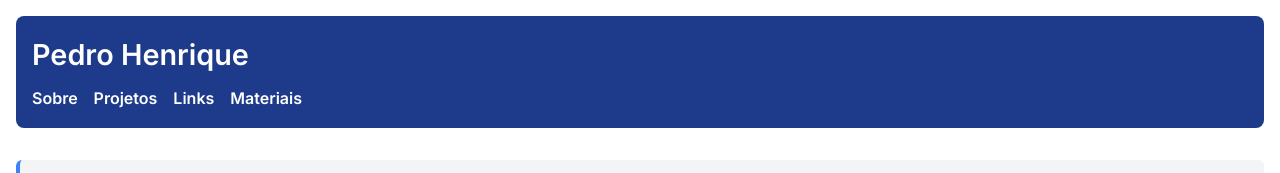
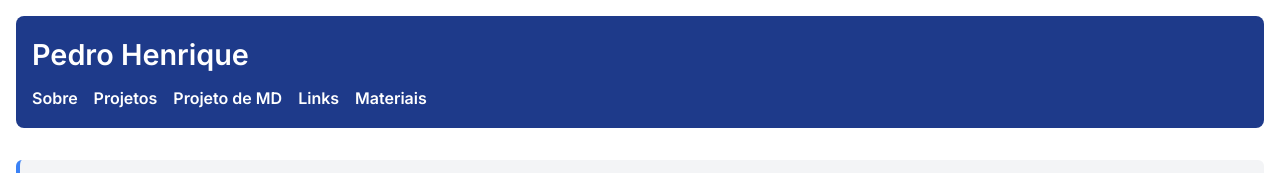
Before and after one commit to pedroH135/Meu-Site, a plain HTML site: page index.html in a window 1280 px wide. Shown: the top 173 px of the page. Drawn offline with Linux system fonts and the light colour scheme.

Commit message:
Update index.html

```diff
--- a/index.html
+++ b/index.html
@@ -14,6 +14,7 @@
       <ul>
         <li><a href="#sobre">Sobre</a></li>
         <li><a href="#projeto-md">Projetos</a></li>
+        <li><a href="projeto-md.html">Projeto de MD</a></li>
         <li><a href="#links">Links</a></li>
         <li><a href="#materiais">Materiais</a></li>
       </ul>
```
